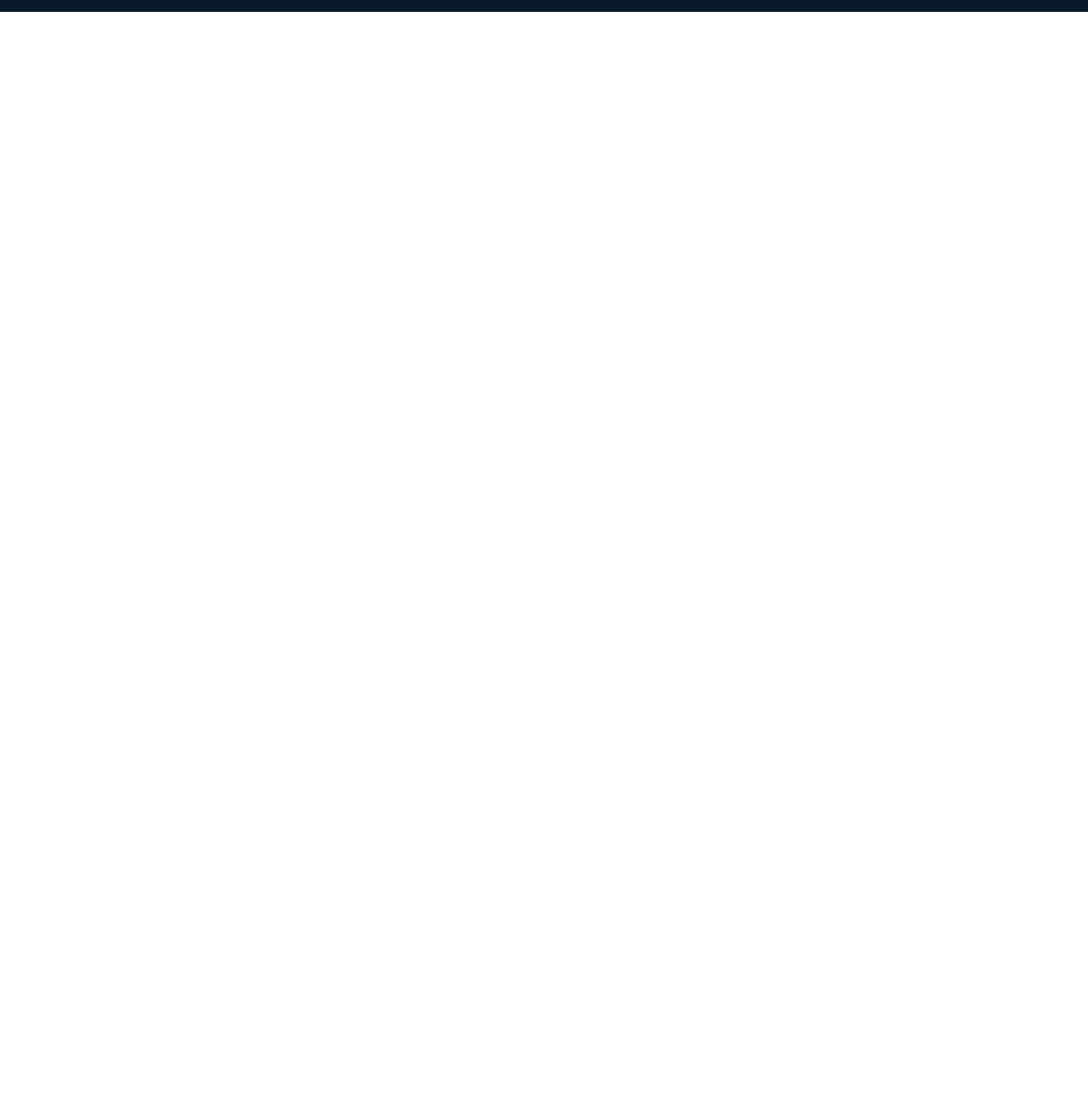
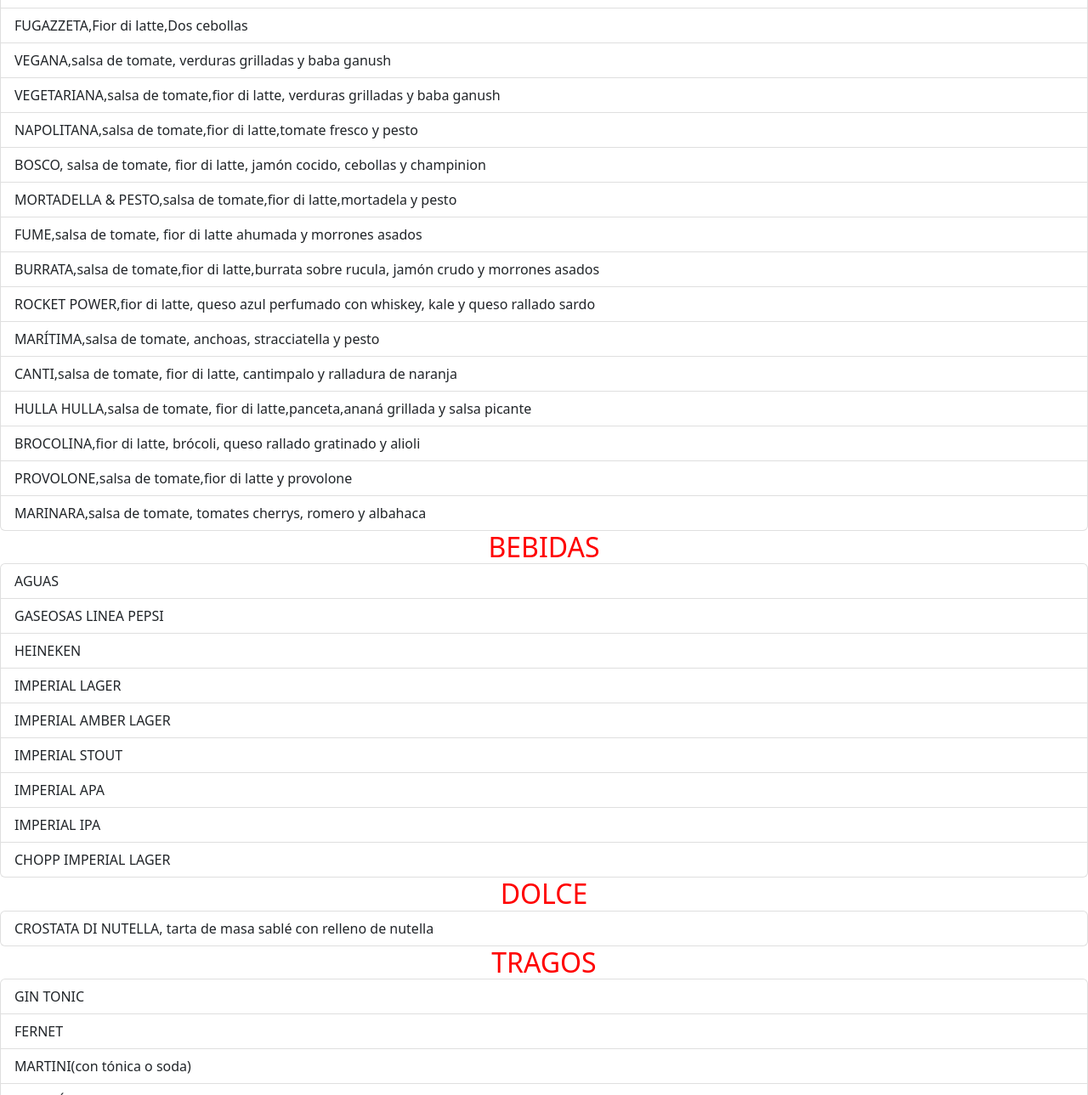
Before and after one commit to MichaelMarquez/proyecto2, a plain HTML site: page pages/menu.html in a window 1280 px wide. Shown: the part 546-1835 px from the top of the page at 85% size. Before the commit the page ends 800 px from the top, so only its background shows below. Drawn offline with nearby package versions, Linux system fonts and the light colour scheme; a web font is replaced by a local one.

Commit message:
LAST COMMIT

```diff
--- a/pages/menu.html
+++ b/pages/menu.html
@@ -73,7 +73,100 @@
       </nav>
     </header>
     <!--MAIN-->
-    <main class="main"></main>
+    <main class="main">
+      <h2 class="list-group">ANTIPASTI</h2>
+      <ul class="list-group">
+        <li class="list-group-item">Fainá Tone</li>
+        <li class="list-group-item">Fainá BABA GANUSH</li>
+        <li class="list-group-item">Fainá</li>
+        <li class="list-group-item">Zuchini Love</li>
+        <li class="list-group-item">Burrata</li>
+        <li class="list-group-item">Flan de morrón</li>
+        <li class="list-group-item">Pan de pizza para acompañar</li>
+      </ul>
+      <h2 class="list-group">PIZZAS</h2>
+      <ul class="list-group">
+        <li class="list-group-item">
+          MARGHERITA, salsa de tomate, fior di latte y albahaca
+        </li>
+        <li class="list-group-item">FUGAZZETA,Fior di latte,Dos cebollas</li>
+        <li class="list-group-item">
+          VEGANA,salsa de tomate, verduras grilladas y baba ganush
+        </li>
+        <li class="list-group-item">
+          VEGETARIANA,salsa de tomate,fior di latte, verduras grilladas y baba
+          ganush
+        </li>
+        <li class="list-group-item">
+          NAPOLITANA,salsa de tomate,fior di latte,tomate fresco y pesto
+        </li>
+        <li class="list-group-item">
+          BOSCO, salsa de tomate, fior di latte, jamón cocido, cebollas y
+          champinion
+        </li>
+        <li class="list-group-item">
+          MORTADELLA & PESTO,salsa de tomate,fior di latte,mortadela y pesto
+        </li>
+        <li class="list-group-item">
+          FUME,salsa de tomate, fior di latte ahumada y morrones asados
+        </li>
+        <li class="list-group-item">
+          BURRATA,salsa de tomate,fior di latte,burrata sobre rucula, jamón
+          crudo y morrones asados
+        </li>
+        <li class="list-group-item">
+          ROCKET POWER,fior di latte, queso azul perfumado con whiskey, kale y
+          queso rallado sardo
+        </li>
+        <li class="list-group-item">
+          MARÍTIMA,salsa de tomate, anchoas, stracciatella y pesto
+        </li>
+        <li class="list-group-item">
+          CANTI,salsa de tomate, fior di latte, cantimpalo y ralladura de
+          naranja
+        </li>
+        <li class="list-group-item">
+          HULLA HULLA,salsa de tomate, fior di latte,panceta,ananá grillada y
+          salsa picante
+        </li>
+        <li class="list-group-item">
+          BROCOLINA,fior di latte, brócoli, queso rallado gratinado y alioli
+        </li>
+        <li class="list-group-item">
+          PROVOLONE,salsa de tomate,fior di latte y provolone
+        </li>
+        <li class="list-group-item">
+          MARINARA,salsa de tomate, tomates cherrys, romero y albahaca
+        </li>
+      </ul>
+      <h2 class="list-group">BEBIDAS</h2>
+      <ul class="list-group">
+        <li class="list-group-item">AGUAS</li>
+        <li class="list-group-item">GASEOSAS LINEA PEPSI</li>
+        <li class="list-group-item">HEINEKEN</li>
+        <li class="list-group-item">IMPERIAL LAGER</li>
+        <li class="list-group-item">IMPERIAL AMBER LAGER</li>
+        <li class="list-group-item">IMPERIAL STOUT</li>
+        <li class="list-group-item">IMPERIAL APA</li>
+        <li class="list-group-item">IMPERIAL IPA</li>
+        <li class="list-group-item">CHOPP IMPERIAL LAGER</li>
+      </ul>
+      <h2 class="list-group">DOLCE</h2>
+      <ul class="list-group">
+        <li class="list-group-item">
+          CROSTATA DI NUTELLA, tarta de masa sablé con relleno de nutella
+        </li>
+      </ul>
+      <h2 class="list-group">TRAGOS</h2>
+      <ul class="list-group">
+        <li class="list-group-item">GIN TONIC</li>
+        <li class="list-group-item">FERNET</li>
+        <li class="list-group-item">MARTINI(con tónica o soda)</li>
+        <li class="list-group-item">SANGRÍA</li>
+        <li class="list-group-item">APEROL</li>
+        <li class="list-group-item">MOSCATO</li>
+      </ul>
+    </main>
     <!--FOOTER-->
     <footer class="pie-pagina">
       <div class="grupo-1">
--- a/styles.css
+++ b/styles.css
@@ -31,7 +31,6 @@
     );
   background-position: 0 0, 20px 20px;
   background-size: 40px 40px;
-
   display: flex;
   min-height: 100vh;
 }
@@ -76,7 +75,14 @@
   font-family: system-ui, -apple-system, BlinkMacSystemFont, "Segoe UI", Roboto,
     Oxygen, Ubuntu, Cantarell, "Open Sans", "Helvetica Neue", sans-serif;
 }
-
+.list-group {
+  text-align: center;
+  color: red;
+}
+.list-group-item {
+  color: red;
+  text-align: left;
+}
 .navbar {
   background-color: whitesmoke;
   padding: 0;
```
Also changed, not shown: pages/reservas.html (+0 -1 lines), img/menu1.jpeg (added), img/menu2.jpeg (added).
